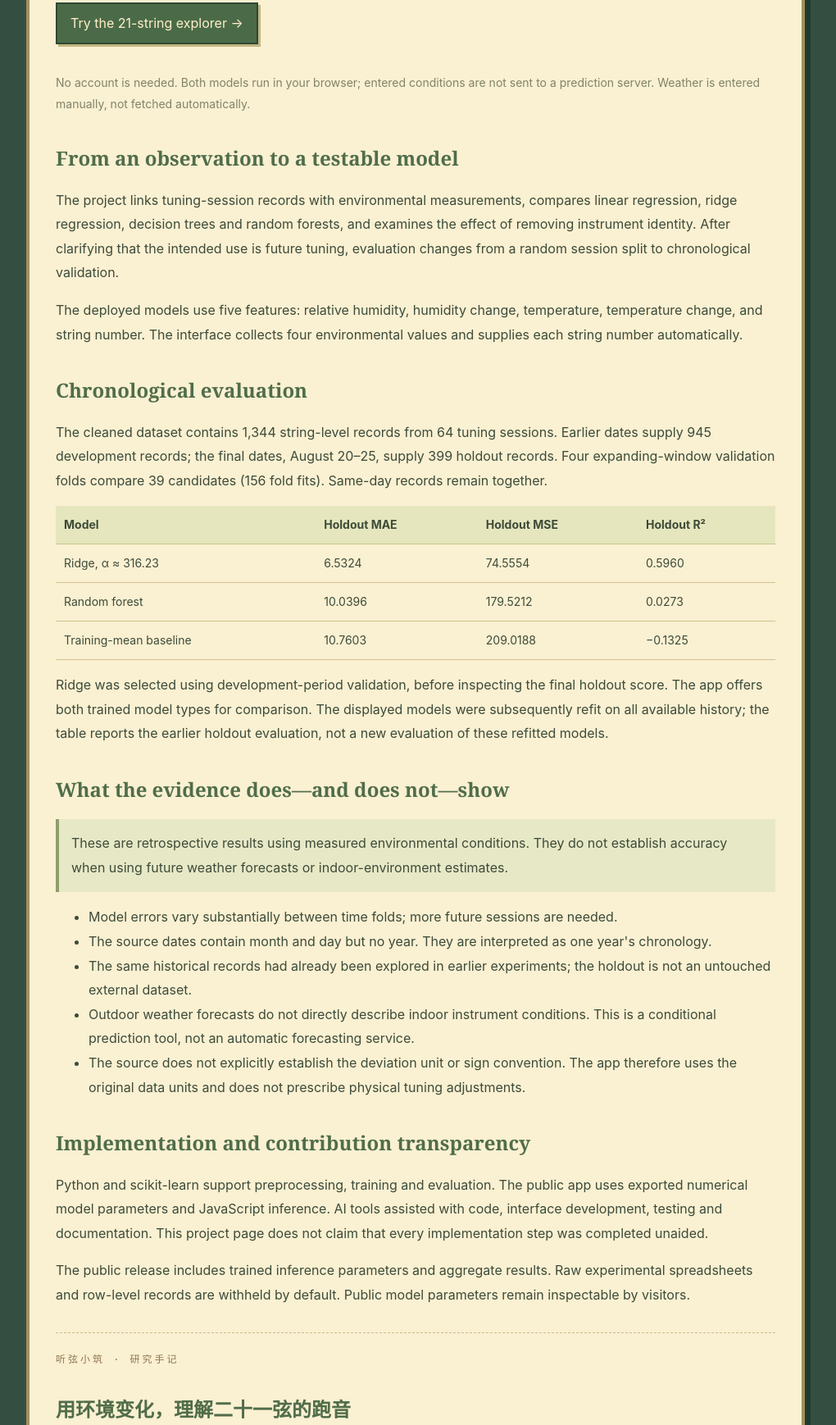
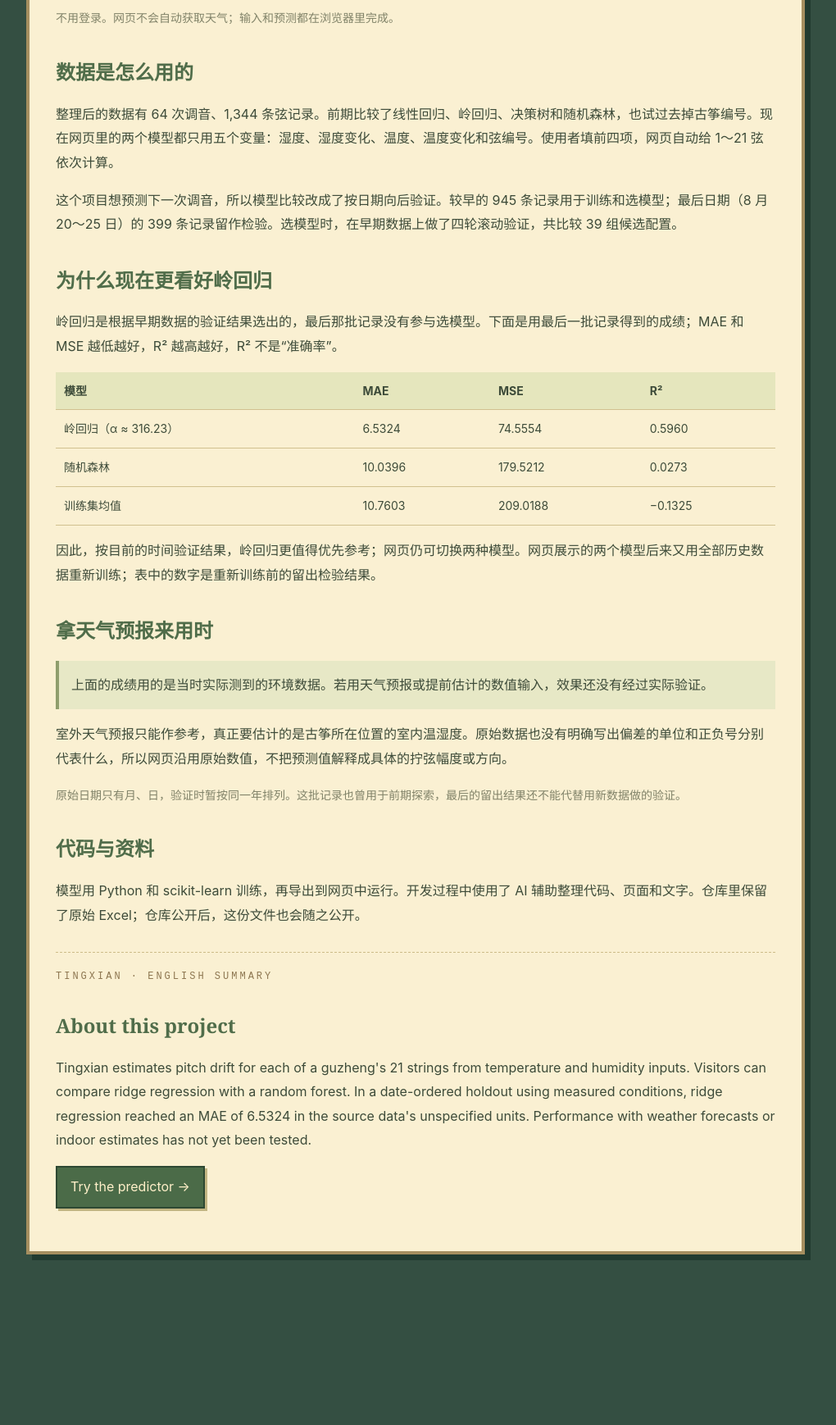
Before and after one commit to Xinyang-Guo/guzheng-tuning-drift-model, a plain HTML site: page docs/about.html in a window 1280 px wide. Shown: the part 386-2124 px from the top of the page at 82% size, without its empty margins (133-1153 px from the left). After the commit the page ends 1951 px from the top, so only its background shows below. Drawn offline with Linux system fonts and the light colour scheme.

Commit message:
Rewrite project introduction and fix publication notes

```diff
--- a/docs/about.html
+++ b/docs/about.html
@@ -1,8 +1,49 @@
-<!doctype html><html lang="en"><head><meta charset="utf-8"><meta name="viewport" content="width=device-width,initial-scale=1"><title>About Tingxian · 听弦研究手记</title><style>
-*{box-sizing:border-box}body{margin:0;background:#344f42;color:#3d4b39;font:16px/1.85 -apple-system,BlinkMacSystemFont,"PingFang SC",sans-serif}main{max-width:950px;margin:35px auto;padding:32px;background:#faf0d2;border:4px solid #a58e5f;box-shadow:7px 7px #213b30}h1,h2{font-family:"Songti SC",Georgia,serif;line-height:1.4}h1{font-size:38px}h2{font-size:24px;margin-top:36px;color:#506d4a}a{color:#476c49;text-underline-offset:4px}.eyebrow{font:12px monospace;letter-spacing:3px;color:#8e7751}nav{display:flex;justify-content:space-between;gap:15px}.button{display:inline-block;padding:9px 16px;background:#4b6b48;color:#fff0c9;border:2px solid #2d4832;box-shadow:3px 3px #c2b582;text-decoration:none;margin-bottom:20px}.muted{color:#818369;font-size:14px}.table-wrap{overflow-x:auto}table{width:100%;border-collapse:collapse;font-size:14px}th,td{padding:10px;text-align:left;border-bottom:1px solid #d1c18f}th{background:#e5e6bd}.note{background:#e7e8c6;border-left:4px solid #8f9e6d;padding:15px}img{width:100%;border:2px solid #b5a076}section{border-top:1px dashed #cdbc89;margin-top:30px;padding-top:10px}@media(max-width:650px){main{margin:15px;padding:22px 18px}h1{font-size:29px}body{font-size:14px}}
-</style></head><body><main><nav><a href="./index.html">← 听弦 / Interactive demo</a><a href="#chinese">中文介绍 ↓</a></nav><p class="eyebrow">TINGXIAN · MUSIC × ENVIRONMENT × MACHINE LEARNING</p><h1>What can the weather tell us about a guzheng’s pitch drift?</h1><p>Tingxian is an experimental exploration of the relationship between environmental conditions and pitch deviation across the 21 strings of a guzheng. It brings model comparison and a playable, pixel-art-inspired interface into one project.</p><a class="button" href="./index.html">Try the 21-string explorer →</a><p class="muted">No account is needed. Both models run in your browser; entered conditions are not sent to a prediction server. Weather is entered manually, not fetched automatically.</p>
-<h2>From an observation to a testable model</h2><p>The project links tuning-session records with environmental measurements, compares linear regression, ridge regression, decision trees and random forests, and examines the effect of removing instrument identity. After clarifying that the intended use is future tuning, evaluation changes from a random session split to chronological validation.</p><p>The deployed models use five features: relative humidity, humidity change, temperature, temperature change, and string number. The interface collects four environmental values and supplies each string number automatically.</p>
-<h2>Chronological evaluation</h2><p>The cleaned dataset contains 1,344 string-level records from 64 tuning sessions. Earlier dates supply 945 development records; the final dates, August 20–25, supply 399 holdout records. Four expanding-window validation folds compare 39 candidates (156 fold fits). Same-day records remain together.</p><div class="table-wrap"><table><thead><tr><th>Model</th><th>Holdout MAE</th><th>Holdout MSE</th><th>Holdout R²</th></tr></thead><tbody><tr><td>Ridge, α ≈ 316.23</td><td>6.5324</td><td>74.5554</td><td>0.5960</td></tr><tr><td>Random forest</td><td>10.0396</td><td>179.5212</td><td>0.0273</td></tr><tr><td>Training-mean baseline</td><td>10.7603</td><td>209.0188</td><td>−0.1325</td></tr></tbody></table></div><p>Ridge was selected using development-period validation, before inspecting the final holdout score. The app offers both trained model types for comparison. The displayed models were subsequently refit on all available history; the table reports the earlier holdout evaluation, not a new evaluation of these refitted models.</p>
-<h2>What the evidence does—and does not—show</h2><div class="note">These are retrospective results using measured environmental conditions. They do not establish accuracy when using future weather forecasts or indoor-environment estimates.</div><ul><li>Model errors vary substantially between time folds; more future sessions are needed.</li><li>The source dates contain month and day but no year. They are interpreted as one year's chronology.</li><li>The same historical records had already been explored in earlier experiments; the holdout is not an untouched external dataset.</li><li>Outdoor weather forecasts do not directly describe indoor instrument conditions. This is a conditional prediction tool, not an automatic forecasting service.</li><li>The source does not explicitly establish the deviation unit or sign convention. The app therefore uses the original data units and does not prescribe physical tuning adjustments.</li></ul>
-<h2>Implementation and contribution transparency</h2><p>Python and scikit-learn support preprocessing, training and evaluation. The public app uses exported numerical model parameters and JavaScript inference. AI tools assisted with code, interface development, testing and documentation. This project page does not claim that every implementation step was completed unaided.</p><p>The public release includes trained inference parameters and aggregate results. Raw experimental spreadsheets and row-level records are withheld by default. Public model parameters remain inspectable by visitors.</p>
-<section id="chinese" lang="zh-CN"><p class="eyebrow">听弦小筑 · 研究手记</p><h2>用环境变化，理解二十一弦的跑音</h2><p>听弦将古筝调音记录与温湿度信息关联，比较多种回归模型，并把结果做成可交互的像素风网页。项目从随机划分实验，进一步转向更符合“未来调音”用途的时间顺序验证。</p><p>当前网页支持五变量随机森林与岭回归：输入湿度、湿度变化、温度、温度变化，模型依次预测 1～21 弦，不使用古筝编号。预测全部在浏览器内完成，无需本地 Python 服务。</p><p>在现有时间验证中，岭回归的留出 MAE 为 6.5324，R² 为 0.5960，优于本次搜索中的随机森林。这不是“59.6% 的准确率”，也不能直接与旧随机划分下的成绩比较。</p><p>这些成绩使用实测环境。实际用途依赖天气预报或环境估计，仍需收集预测发出时的环境估计及后续调音结果，进行真正的前瞻验证。页面不自动获取天气，也不直接给出拧弦操作量。</p><p>代码、页面、测试和文档整理使用了 AI 辅助；申请展示时应如实说明自己的研究设计、采集、分析与工具使用情况。公开版默认不含原始 Excel 和逐条实验记录。</p><a class="button" href="./index.html">进入听弦 · 开始预测 →</a></section></main></body></html>
+<!doctype html>
+<html lang="zh-CN">
+<head>
+  <meta charset="utf-8">
+  <meta name="viewport" content="width=device-width,initial-scale=1">
+  <title>关于听弦小筑 · 古筝跑音预测</title>
+  <style>
+    *{box-sizing:border-box}body{margin:0;background:#344f42;color:#3d4b39;font:16px/1.85 -apple-system,BlinkMacSystemFont,"PingFang SC",sans-serif}main{max-width:950px;margin:35px auto;padding:32px;background:#faf0d2;border:4px solid #a58e5f;box-shadow:7px 7px #213b30}h1,h2{font-family:"Songti SC",Georgia,serif;line-height:1.4}h1{font-size:38px}h2{font-size:24px;margin-top:36px;color:#506d4a}a{color:#476c49;text-underline-offset:4px}.eyebrow{font:12px monospace;letter-spacing:3px;color:#8e7751}nav{display:flex;justify-content:space-between;gap:15px}.button{display:inline-block;padding:9px 16px;background:#4b6b48;color:#fff0c9;border:2px solid #2d4832;box-shadow:3px 3px #c2b582;text-decoration:none;margin-bottom:20px}.muted{color:#818369;font-size:14px}.table-wrap{overflow-x:auto}table{width:100%;border-collapse:collapse;font-size:14px}th,td{padding:10px;text-align:left;border-bottom:1px solid #d1c18f}th{background:#e5e6bd}.note{background:#e7e8c6;border-left:4px solid #8f9e6d;padding:15px}img{width:100%;border:2px solid #b5a076}section{border-top:1px dashed #cdbc89;margin-top:30px;padding-top:10px}@media(max-width:650px){main{margin:15px;padding:22px 18px}h1{font-size:29px}body{font-size:14px}}
+  </style>
+</head>
+<body>
+<main>
+  <nav><a href="./index.html">← 返回预测网页</a><a href="#english">English ↓</a></nav>
+  <p class="eyebrow">听弦小筑 · 古筝调音实验</p>
+  <h1>调音前，先看看 21 根弦可能怎么跑音</h1>
+  <p>听弦小筑把已有的古筝调音记录做成了一个可以动手试的网页。填入古筝所在环境的温度、湿度，以及它们的变化量，就能看到每根弦的预测偏差。网页里可以切换岭回归和随机森林，比较两种模型的结果。</p>
+  <a class="button" href="./index.html">打开预测网页 →</a>
+  <p class="muted">不用登录。网页不会自动获取天气；输入和预测都在浏览器里完成。</p>
+
+  <h2>数据是怎么用的</h2>
+  <p>整理后的数据有 64 次调音、1,344 条弦记录。前期比较了线性回归、岭回归、决策树和随机森林，也试过去掉古筝编号。现在网页里的两个模型都只用五个变量：湿度、湿度变化、温度、温度变化和弦编号。使用者填前四项，网页自动给 1～21 弦依次计算。</p>
+  <p>这个项目想预测下一次调音，所以模型比较改成了按日期向后验证。较早的 945 条记录用于训练和选模型；最后日期（8 月 20～25 日）的 399 条记录留作检验。选模型时，在早期数据上做了四轮滚动验证，共比较 39 组候选配置。</p>
+
+  <h2>为什么现在更看好岭回归</h2>
+  <p>岭回归是根据早期数据的验证结果选出的，最后那批记录没有参与选模型。下面是用最后一批记录得到的成绩；MAE 和 MSE 越低越好，R² 越高越好，R² 不是“准确率”。</p>
+  <div class="table-wrap"><table><thead><tr><th>模型</th><th>MAE</th><th>MSE</th><th>R²</th></tr></thead><tbody>
+    <tr><td>岭回归（α ≈ 316.23）</td><td>6.5324</td><td>74.5554</td><td>0.5960</td></tr>
+    <tr><td>随机森林</td><td>10.0396</td><td>179.5212</td><td>0.0273</td></tr>
+    <tr><td>训练集均值</td><td>10.7603</td><td>209.0188</td><td>−0.1325</td></tr>
+  </tbody></table></div>
+  <p>因此，按目前的时间验证结果，岭回归更值得优先参考；网页仍可切换两种模型。网页展示的两个模型后来又用全部历史数据重新训练；表中的数字是重新训练前的留出检验结果。</p>
+
+  <h2>拿天气预报来用时</h2>
+  <div class="note">上面的成绩用的是当时实际测到的环境数据。若用天气预报或提前估计的数值输入，效果还没有经过实际验证。</div>
+  <p>室外天气预报只能作参考，真正要估计的是古筝所在位置的室内温湿度。原始数据也没有明确写出偏差的单位和正负号分别代表什么，所以网页沿用原始数值，不把预测值解释成具体的拧弦幅度或方向。</p>
+  <p class="muted">原始日期只有月、日，验证时暂按同一年排列。这批记录也曾用于前期探索，最后的留出结果还不能代替用新数据做的验证。</p>
+
+  <h2>代码与资料</h2>
+  <p>模型用 Python 和 scikit-learn 训练，再导出到网页中运行。开发过程中使用了 AI 辅助整理代码、页面和文字。仓库里保留了原始 Excel；仓库公开后，这份文件也会随之公开。</p>
+
+  <section id="english" lang="en">
+    <p class="eyebrow">TINGXIAN · ENGLISH SUMMARY</p>
+    <h2>About this project</h2>
+    <p>Tingxian estimates pitch drift for each of a guzheng's 21 strings from temperature and humidity inputs. Visitors can compare ridge regression with a random forest. In a date-ordered holdout using measured conditions, ridge regression reached an MAE of 6.5324 in the source data's unspecified units. Performance with weather forecasts or indoor estimates has not yet been tested.</p>
+    <a class="button" href="./index.html">Try the predictor →</a>
+  </section>
+</main>
+</body>
+</html>
```
Also changed, not shown: 5 other files.
